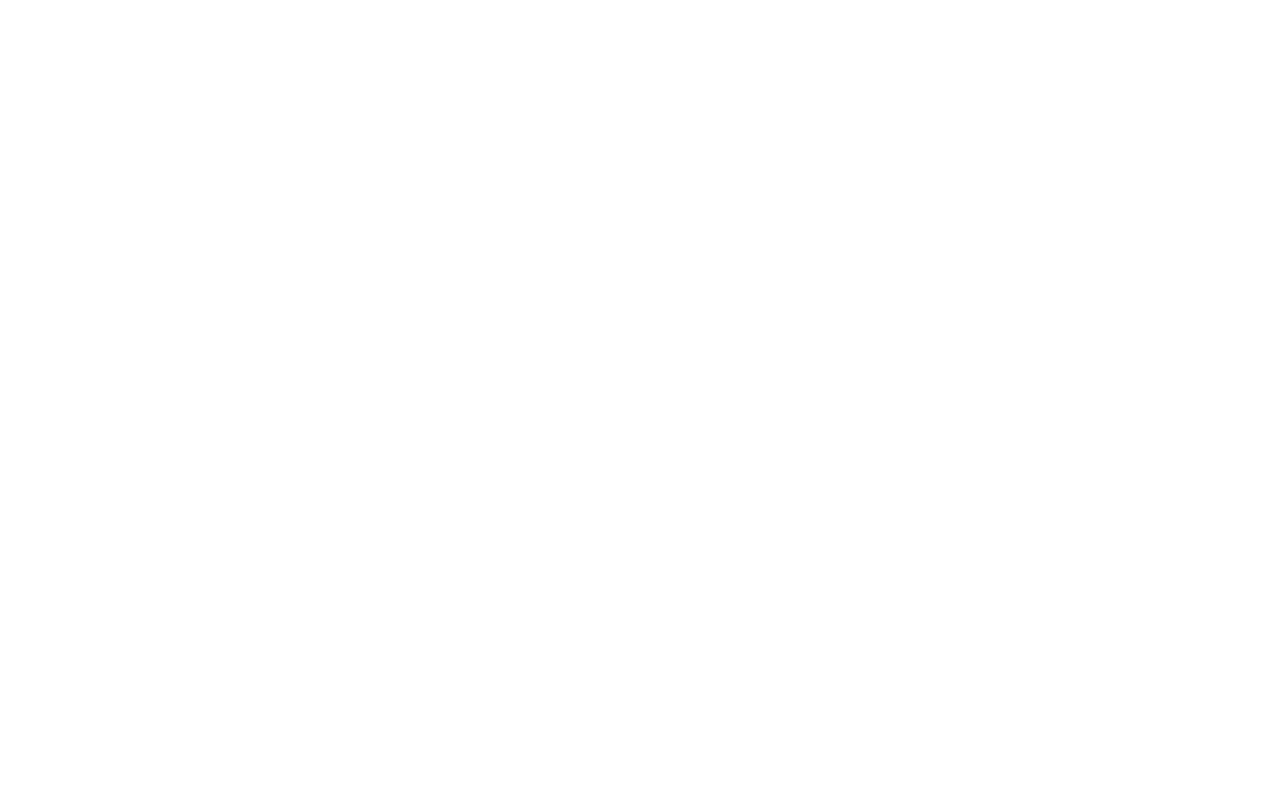
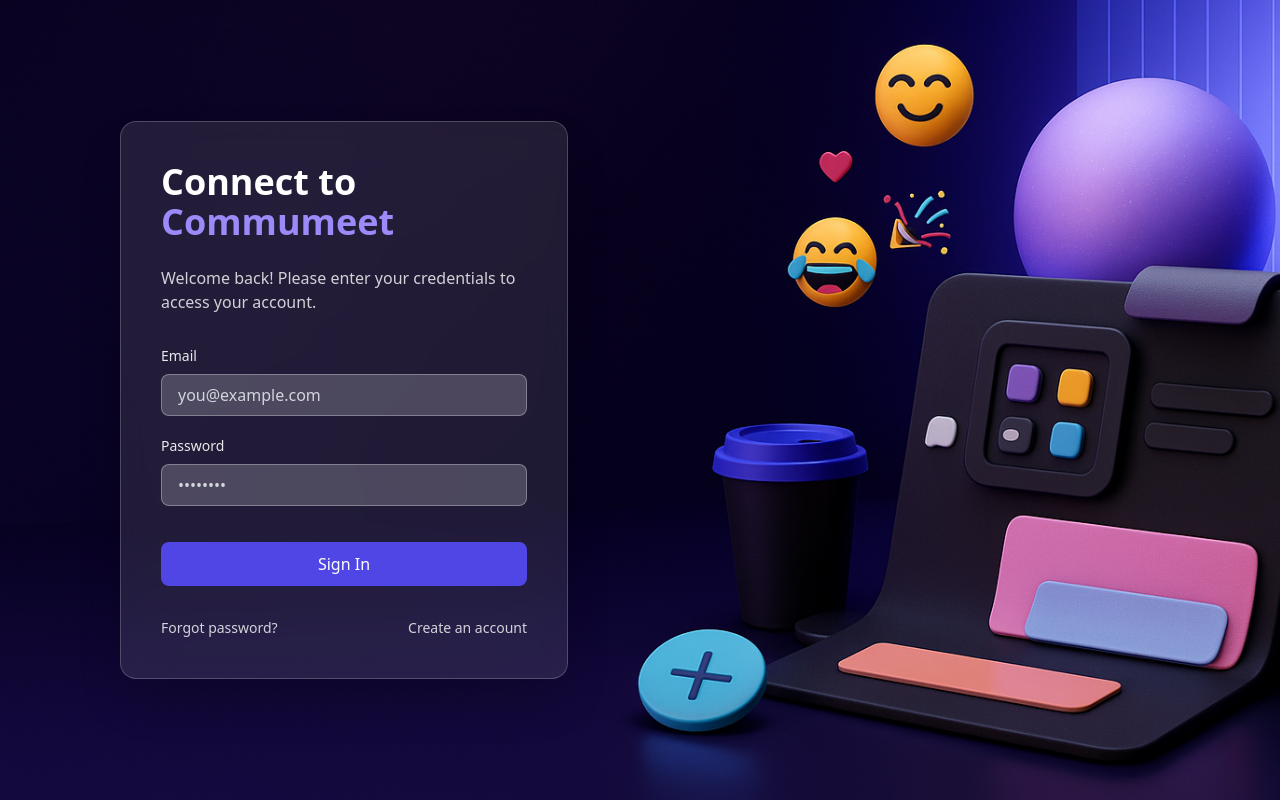
Before and after one commit to Yanislammari/MeetCommu-Front, a React (Vite) app: page /login in a window 1280 px wide. Before the commit this address had no page. Built offline with nearby package versions, Linux system fonts and the light colour scheme; no server answers.

Commit message:
Add Login feature

```diff
--- a/src/App.tsx
+++ b/src/App.tsx
@@ -2,6 +2,7 @@
 import { BrowserRouter, Routes, Route } from "react-router";
 import { Toaster } from "sonner";
 import Home from "./pages/Home";
+import Login from "./pages/Login";
 
 const App: React.FC = () => {
   return (
@@ -9,6 +10,7 @@
       <Toaster position="bottom-left" theme="dark" richColors />
       <Routes>
         <Route path="/" element={<Home />} />
+        <Route path="/login" element={<Login />} />
       </Routes>
     </BrowserRouter>
   );
--- a/src/pages/Home.tsx
+++ b/src/pages/Home.tsx
@@ -1,7 +1,10 @@
 import type React from "react";
+import { useNavigate, type NavigateFunction } from "react-router";
 import backgroundImage from "./../assets/background.png";
 
 const Home: React.FC = () => {
+  const navigate: NavigateFunction = useNavigate();
+
   return (
     <div className="relative h-screen w-full bg-cover bg-center flex items-center justify-center md:justify-start" style={{ backgroundImage: `url(${backgroundImage})` }}>
       <div className="w-full flex justify-center md:justify-start px-6 md:ml-16 lg:ml-24">
@@ -9,7 +12,7 @@
           <h1 className="text-3xl md:text-4xl font-semibold mb-4 text-center md:text-left">Welcome to <span className="text-[#9b8af7]">Commumeet</span></h1>
           <p className="text-sm md:text-base mb-8 opacity-80 text-center md:text-left">Connect to join vast community spaces, sharing your passions.</p>
           <div className="flex flex-col gap-4">
-            <button className="bg-[#4F46E5] hover:bg-[#4338CA] transition-all py-2.5 rounded-lg font-medium w-full cursor-pointer"><p>Sign In</p></button>
+            <button onClick={() => navigate("/login")} className="bg-[#4F46E5] hover:bg-[#4338CA] transition-all py-2.5 rounded-lg font-medium w-full cursor-pointer"><p>Sign In</p></button>
             <button className="bg-transparent border border-white/40 hover:bg-white/10 transition-all py-2.5 rounded-lg font-medium w-full cursor-pointer"><p>Sign Up</p></button>
             <button className="bg-white text-gray-900 hover:bg-gray-200 transition-all py-2.5 rounded-lg font-medium flex items-center justify-center gap-2 w-full cursor-pointer">
               <img src="https://www.svgrepo.com/show/355037/google.svg" alt="Google" className="w-5 h-5"/>
--- /dev/null
+++ b/src/pages/Login.tsx
@@ -0,0 +1,96 @@
+import type React from "react";
+import { useState } from "react";
+import backgroundImage from "./../assets/background.png";
+import { toast } from "sonner";
+import AuthService from "../services/auth.service";
+import { useNavigate, type NavigateFunction } from "react-router";
+
+const Login: React.FC = () => {
+  const authService: AuthService = new AuthService();
+  const navigate: NavigateFunction = useNavigate();
+  const [email, setEmail] = useState<string>("");
+  const [password, setPassword] = useState<string>("");
+
+  const handleSubmit = async (e: React.FormEvent) => {
+    e.preventDefault();
+
+    if (!email || !password) {
+      toast.error("Please fill in both email and password fields.");
+      return;
+    }
+
+    const emailPattern = /^[a-zA-Z0-9._%+-]+@[a-zA-Z0-9.-]+\.[a-zA-Z]{2,}$/;
+    const passwordPattern = /^(?=.*[a-z])(?=.*[A-Z])(?=.*\d)(?=.*[@$!%*?&])[A-Za-z\d@$!%*?&]{8,}$/;
+
+    if (!emailPattern.test(email)) {
+      toast.error("Please enter a valid email address.");
+      return;
+    }
+
+    if (!passwordPattern.test(password)) {
+      toast.error("Password must contain at least 8 characters, one uppercase letter, one lowercase letter, one number, and one special character.");
+      return;
+    }
+
+    try {
+      const token: string = await authService.login(email, password);
+
+      if (!token) {
+        toast.error("The login did not return a valid token.")
+        return;
+      }
+
+      localStorage.setItem("token", token);
+      toast.success("Successfully signed in!");
+      navigate("/home");
+    }
+    catch (error: any) {
+      switch (error.message) {
+        case "INVALID_EMAIL_CREDENTIALS": {
+          toast.error("No account found with this email.");
+          break;
+        }
+        case "INVALID_PASSWORD_CREDENTIALS": {
+          toast.error("Incorrect password, please try again.");
+          break;
+        }
+        case "GRAPHQL_ERROR": {
+          toast.error("Internal servor error, please retry later.");
+          break;
+        }
+        default: {
+          toast.error("Internal servor error, please retry later.");
+          break;
+        }
+      }
+    }
+  }
+
+  return (
+    <div className="relative h-screen w-full bg-cover bg-center flex items-center justify-center md:justify-start" style={{ backgroundImage: `url(${backgroundImage})` }}>
+      <div className="w-full flex justify-center md:justify-start px-6 md:ml-16 lg:ml-24">
+        <div className="backdrop-blur-lg bg-white/10 border border-white/20 rounded-2xl shadow-2xl p-8 md:p-10 w-full max-w-md text-white">
+          <h1 className="text-3xl md:text-4xl font-semibold mb-6 text-center md:text-left">Connect to <span className="text-[#9b8af7]">Commumeet</span></h1>
+          <p className="text-sm md:text-base mb-8 opacity-80 text-center md:text-left">Welcome back! Please enter your credentials to access your account.</p>
+          <form className="flex flex-col gap-5">
+            <div className="flex flex-col gap-2">
+              <label htmlFor="email" className="text-sm font-medium opacity-90">Email</label>
+              <input id="email" type="email" placeholder="you@example.com" value={email} onChange={(e) => setEmail(e.target.value)} pattern="^[a-zA-Z0-9._%+-]+@[a-zA-Z0-9.-]+\.[a-zA-Z]{2,}$" title="Please enter a valid email address !" required className="bg-white/20 border border-white/30 rounded-lg px-4 py-2 focus:outline-none focus:ring-2 focus:ring-[#9b8af7] placeholder-gray-300 text-white"/>
+            </div>
+            <div className="flex flex-col gap-2">
+              <label htmlFor="password" className="text-sm font-medium opacity-90">Password</label>
+              <input id="password" type="password" placeholder="••••••••" value={password} onChange={(e) => setPassword(e.target.value)} pattern="^(?=.*[a-z])(?=.*[A-Z])(?=.*\d)(?=.*[@$!%*?&])[A-Za-z\d@$!%*?&]{8,}$" title="Password must contain at least 8 characters, including an uppercase letter, a lowercase letter, a number, and a special character !" required className="bg-white/20 border border-white/30 rounded-lg px-4 py-2 focus:outline-none focus:ring-2 focus:ring-[#9b8af7] placeholder-gray-300 text-white"/>
+            </div>
+            <button type="submit" onClick={handleSubmit} className="bg-[#4F46E5] hover:bg-[#4338CA] transition-all py-2.5 rounded-lg font-medium mt-4 cursor-pointer"><p>Sign In</p></button>
+            <div className="flex items-center justify-between text-sm mt-3 opacity-80">
+              <p className="hover:text-[#9b8af7] transition cursor-pointer">Forgot password?</p>
+              <p className="hover:text-[#9b8af7] transition cursor-pointer">Create an account</p>
+            </div>
+          </form>
+        </div>
+      </div>
+    </div>
+  );
+}
+
+export default Login;
--- /dev/null
+++ b/src/services/auth.service.ts
@@ -0,0 +1,23 @@
+import GraphQLService from "./graphql.service";
+
+class AuthService extends GraphQLService {
+  public async login(email: string, password: string): Promise<string> {
+    const mutation: string = `
+      mutation Login($input: LoginInput!) {
+        login(input: $input)
+      }
+    `;
+
+    const variables = {
+      input: {
+        email,
+        password
+      }
+    }
+
+    const response = await this.request<{login: string}>(mutation, variables);
+    return response.login;
+  }
+}
+
+export default AuthService;
--- /dev/null
+++ b/src/services/graphql.service.ts
@@ -0,0 +1,31 @@
+abstract class GraphQLService {
+  private readonly endpoint: string;
+
+  constructor() {
+    this.endpoint = `${import.meta.env.VITE_BASE_URL}/graphql`;
+  }
+
+  public async request<T>(query: string, variables?: Record<string, any>, token?: string): Promise<T> {
+    const response: Response = await fetch(this.endpoint, {
+      method: "POST",
+      headers: {
+        "Content-Type": "application/json",
+        ...(token ? { Authorization: `Bearer ${token}` } : {}),
+      },
+      body: JSON.stringify({
+        query,
+        variables
+      })
+    });
+
+    const json = await response.json();
+
+    if (json.errors) {
+      throw new Error(json.errors[0].message || "GRAPHQL_ERROR");
+    }
+
+    return json.data as T;
+  }
+}
+
+export default GraphQLService;
```
Also changed, not shown: 1 other file (tests, documents, lock files or other folders).
